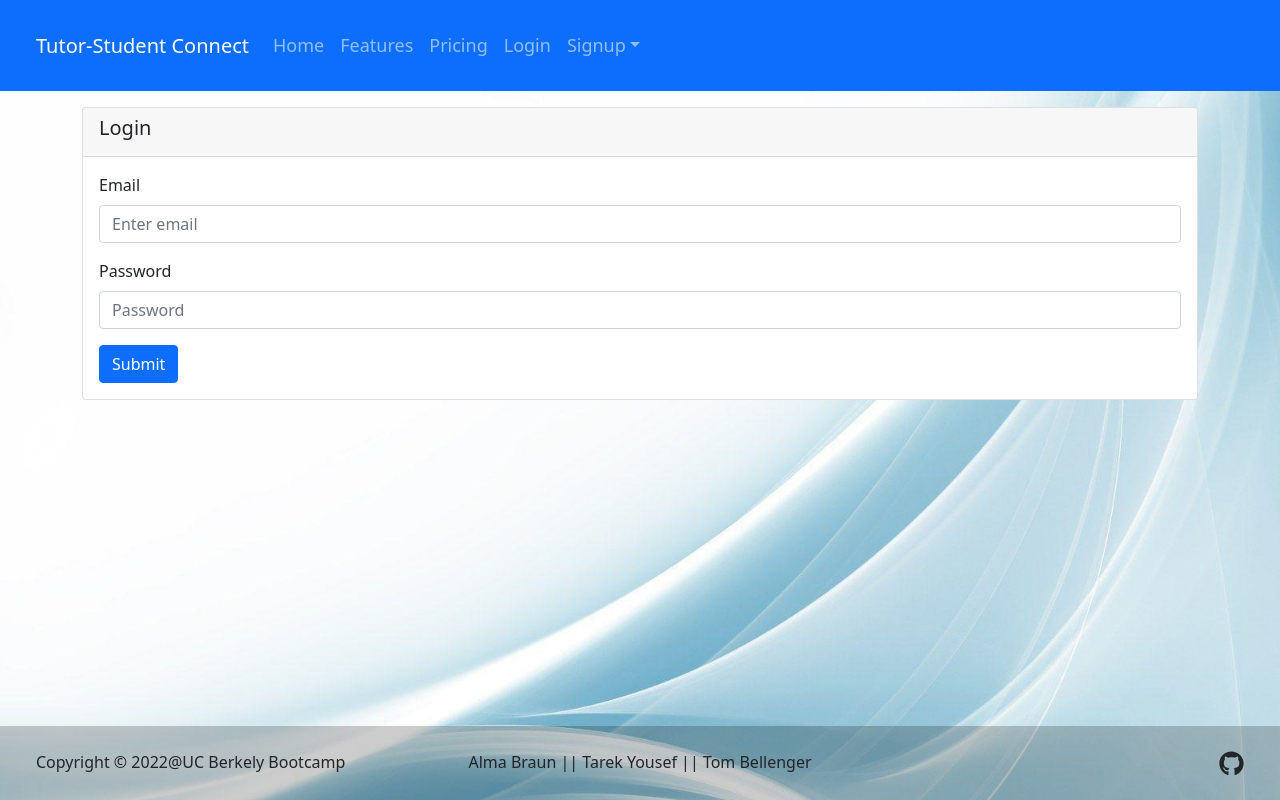
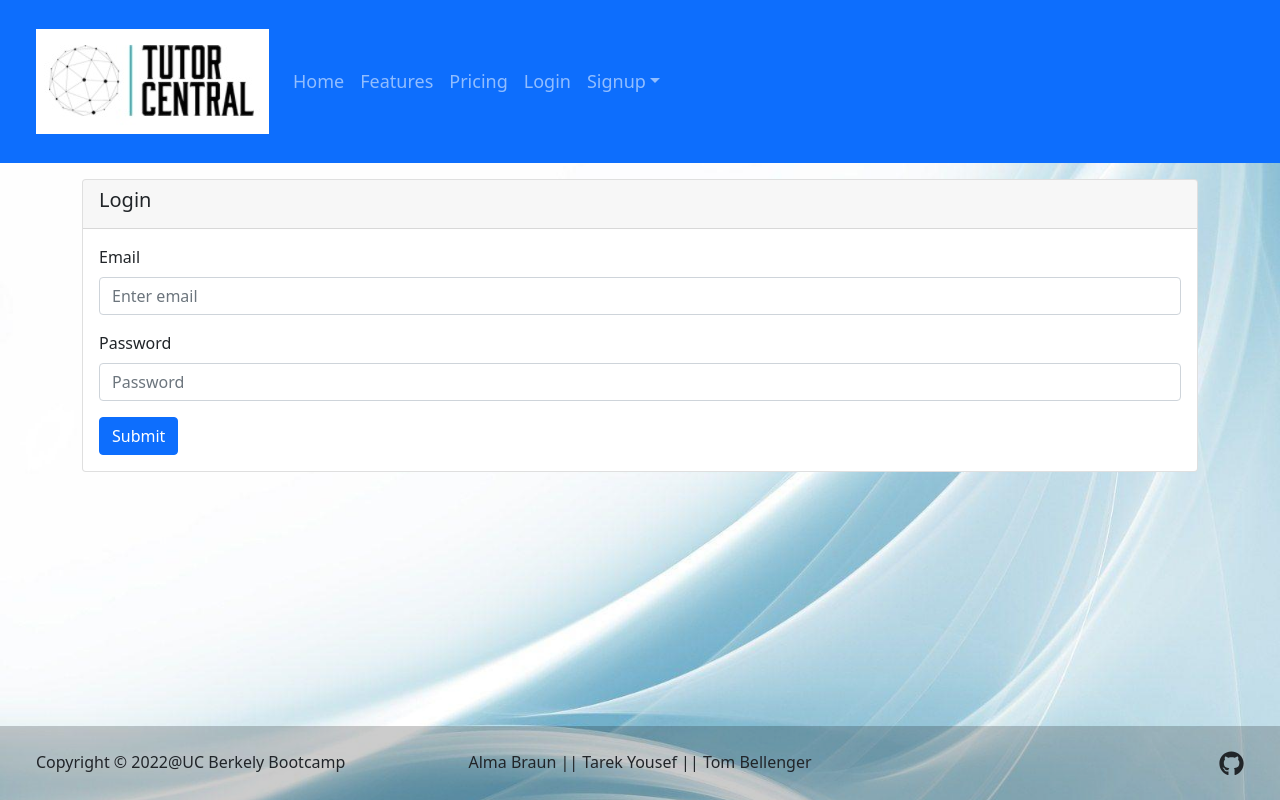
Before and after one commit to ALMA-DEV914/tutor-central-mern, a React (Create React App) app in the folder client/: page /login in a window 1280 px wide. Built offline with nearby package versions, Linux system fonts and the light colour scheme.

Commit message:
update logo

```diff
--- a/client/src/components/Header/index.js
+++ b/client/src/components/Header/index.js
@@ -1,12 +1,15 @@
 import React from "react";
 import Auth from "../../utils/auth";
 import { Navbar, Container, Nav, NavDropdown } from "react-bootstrap";
+import logo from "../../assets/logo.jpg";
 
 function Header() {
   return (
     <Navbar bg='primary p-4' variant='dark' collapseOnSelect expand='lg'>
       <Container fluid>
-        <Navbar.Brand href='/'>Tutor-Student Connect</Navbar.Brand>
+        <Navbar.Brand href='/'>
+          <img src={logo} alt='logo' />
+        </Navbar.Brand>
         <Navbar.Toggle aria-controls='responsive-navbar' />
         <Navbar.Collapse id='responsive-navbar'>
           <Nav className='me-auto' style={{ fontSize: "18px" }}>
```
Also changed, not shown: client/src/assets/logo.jpg (added).
